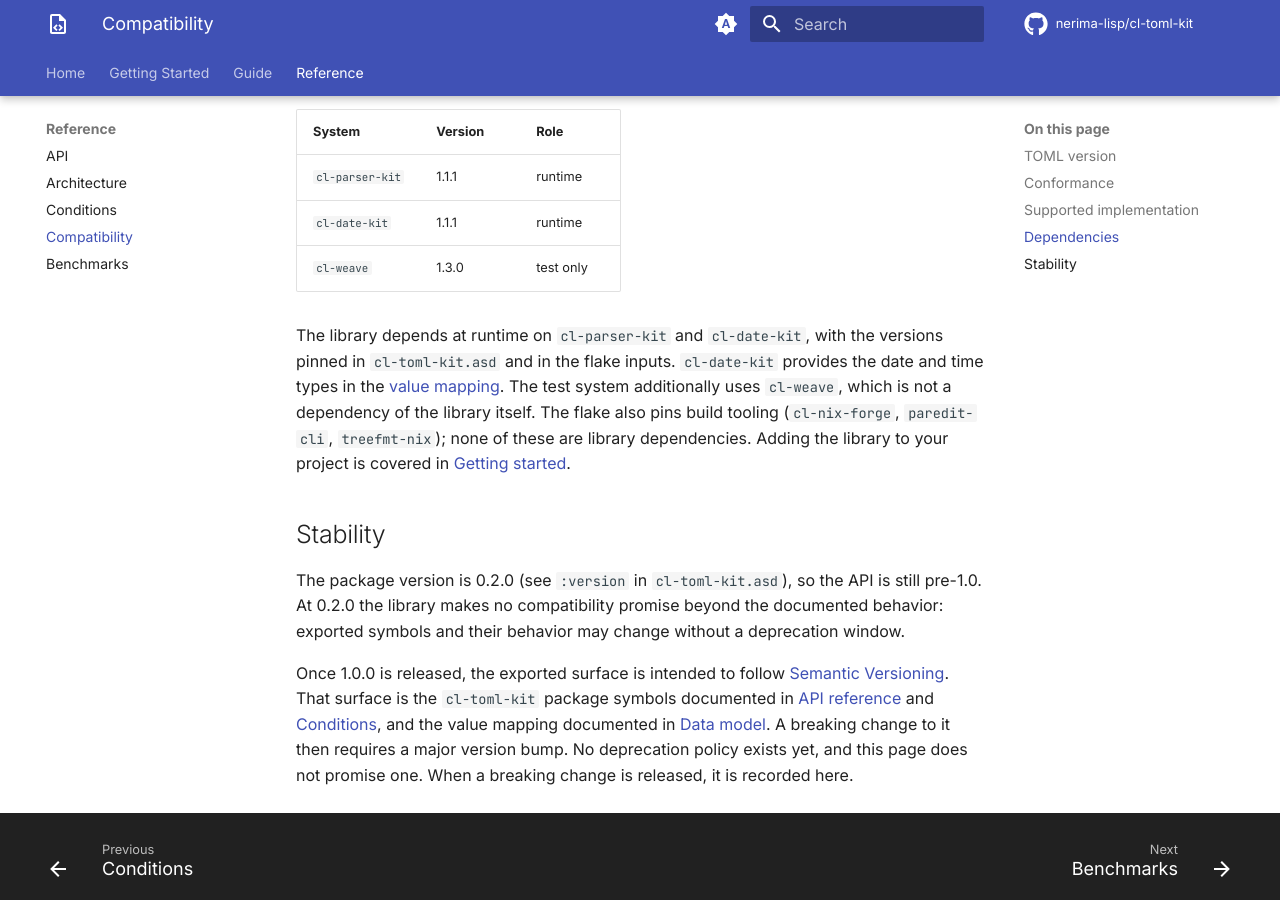
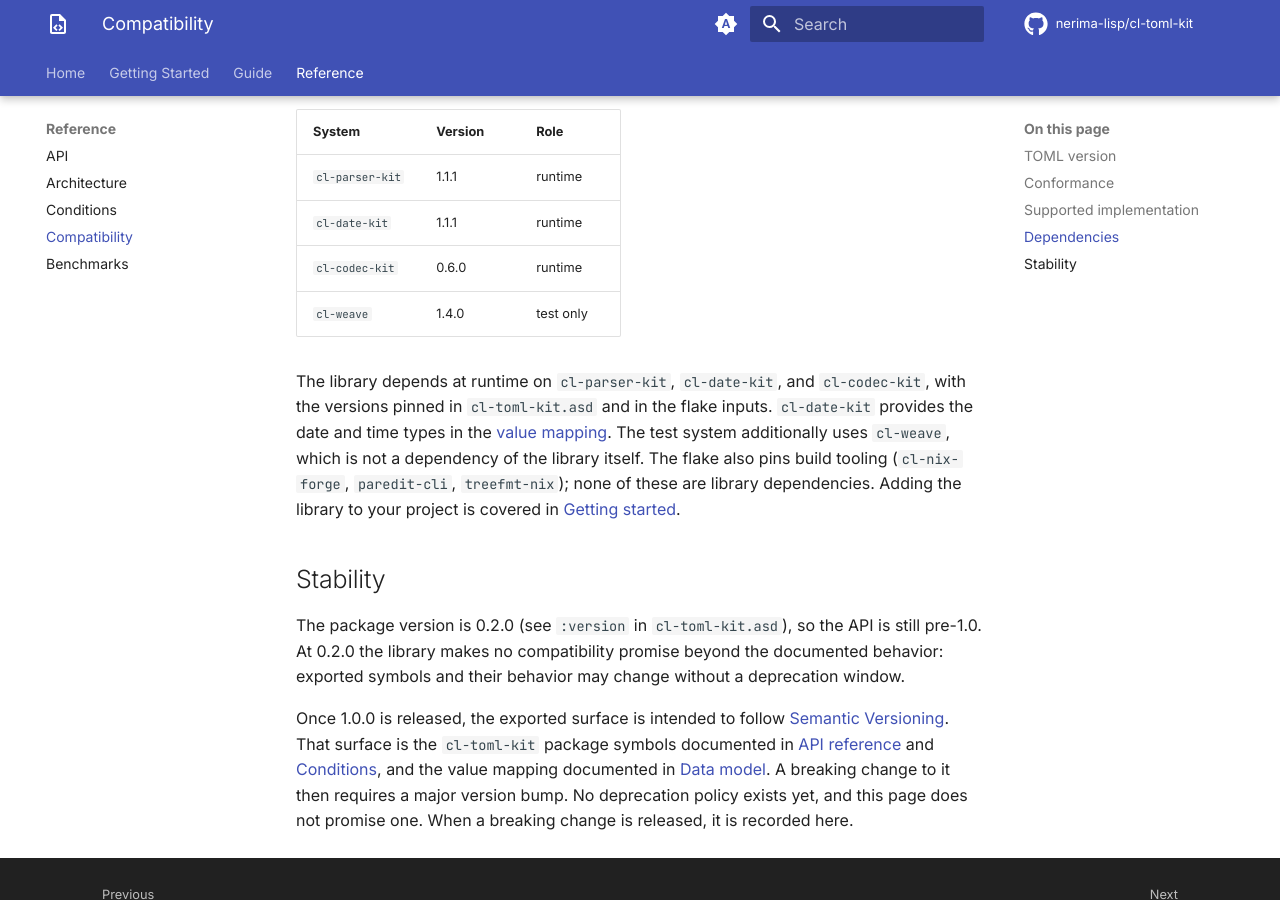
Before and after one commit to nerima-lisp/cl-toml-kit, an MkDocs documentation site: the page built from docs/src/reference/compatibility.md, in a window 1280 px wide and 900 px high, scrolled down 1405 px. Built offline with MkDocs 1.6.1 and Material for MkDocs 9.7.7, drawn with Linux system fonts in a browser that asks for light colours; comment, search, counter and statistics services are not loaded.

Commit message:
Add cl-codec-kit as a runtime dependency
cl-codec-kit v0.6.0 decodes UTF-8 and reports the byte position of a
decoding error, without SB-EXT. It will replace the
SB-EXT:OCTETS-TO-STRING and SB-INT:CHARACTER-DECODING-ERROR use in
src/reader.lisp and src/edit.lisp in a follow-up change; this change
only declares and builds the dependency.

nerima-lisp's DEPENDENCY_POLICY.md asks a new sibling dependency to
record four checks:

1. Layer and depth: cl-codec-kit is a layer-1 utility with no sibling
   dependencies (depth 0); cl-toml-kit is a layer-3 domain package at
   depth 1.
2. Closure: one repository, since cl-codec-kit declares
   :depends-on ().
3. APIs to use: OCTETS-TO-STRING, STRING-TO-OCTETS, and
   DECODE-ERROR-POSITION.
4. Build impact: one more flake.lock node (13 to 14), because the input
   uses flake = false.

```diff
--- a/docs/src/reference/compatibility.md
+++ b/docs/src/reference/compatibility.md
@@ -54,11 +54,12 @@ and `aarch64-darwin` platforms.
 |---|---|---|
 | `cl-parser-kit` | 1.1.1 | runtime |
 | `cl-date-kit` | 1.1.1 | runtime |
-| `cl-weave` | 1.3.0 | test only |
+| `cl-codec-kit` | 0.6.0 | runtime |
+| `cl-weave` | 1.4.0 | test only |
 
-The library depends at runtime on `cl-parser-kit` and `cl-date-kit`, with the
-versions pinned in `cl-toml-kit.asd` and in the flake inputs. `cl-date-kit`
-provides the date and time types in the
+The library depends at runtime on `cl-parser-kit`, `cl-date-kit`, and
+`cl-codec-kit`, with the versions pinned in `cl-toml-kit.asd` and in the flake
+inputs. `cl-date-kit` provides the date and time types in the
 [value mapping](../guide/data-model.md). The test system additionally uses
 `cl-weave`, which is not a dependency of the library itself. The flake also
 pins build tooling (`cl-nix-forge`, `paredit-cli`, `treefmt-nix`); none of
```
Also changed, not shown: docs/src/getting-started.md (+5 -4 lines), docs/src/reference/benchmarks.md (+2 -0 lines), README.md, 3 other files.
